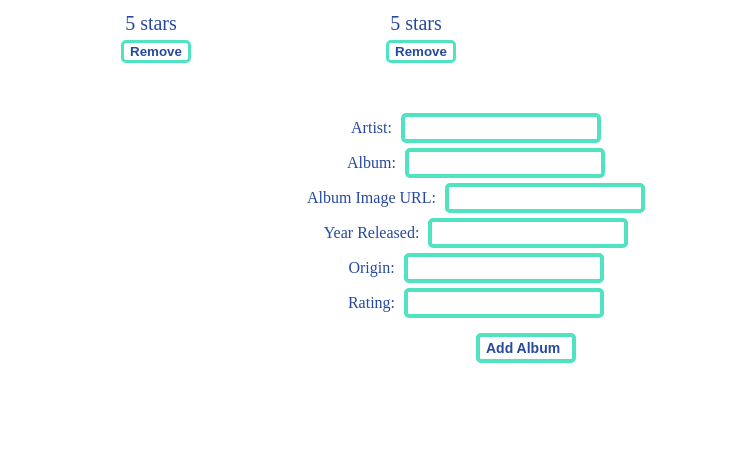
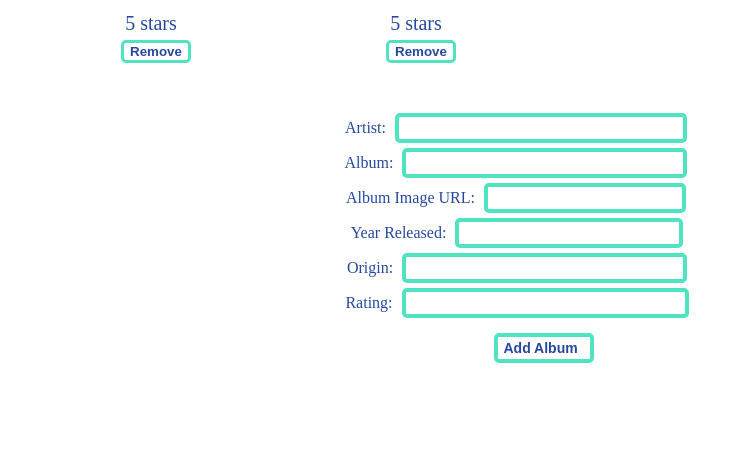
Before and after one commit to eburin2/wax-cathedral-vue, a website: page index.html in a window 1280 px wide. Shown: the part 6429-6892 px from the top of the page, without its empty margins (114-866 px from the left). Drawn offline with nearby package versions, Linux system fonts and the light colour scheme.

Commit message:
fix form fields

```diff
--- a/css/styles.css
+++ b/css/styles.css
@@ -20,6 +20,55 @@ form {
   justify-content: center;
   align-items: center;
 }
+
+#album {
+  width: 285px;
+}
+
+#albumLabel {
+  margin-left: 80px;
+}
+
+#url {
+  margin-left: 80px;
+}
+
+#img {
+  width: 202px;
+}
+
+#originLabel {
+  margin-left: 82px;
+}
+
+#origin {
+  width: 285px;
+}
+
+#ratingLabel {
+  margin-left: 82px;
+}
+
+#rating {
+  width: 287px;
+}
+
+#yearReleased {
+  margin-left: 82px;
+}
+
+#year {
+  width: 228px;
+}
+
+#artistLabel {
+  margin-left: 80px;
+}
+
+#artist {
+  width: 292px;
+}
+
 
 .nav {
   display: flex;
@@ -283,7 +332,7 @@ input {
     height: 30px;
     margin-bottom: 100px;
     margin-top: 10px;
-    margin-left: 100px;
+    margin-left: 135px;
     background-color: #fff;
   }
 
--- a/index.html
+++ b/index.html
@@ -54,27 +54,27 @@
         </div>
         <form v-on:submit.prevent="addNewAlbum" @submit.prevent="formSubmit">
           <div class="form">
-            <label for="artist">Artist:</label>
+            <label id="artistLabel" for="artist">Artist:</label>
             <input type="text" id="artist" @input="post.artist = $event.target.value"/>
           </div>
           <div class="form">
-            <label for="album">Album:</label>
+            <label id="albumLabel" for="album">Album:</label>
             <input type="text" id="album" v-model="post.album"/>
           </div>
           <div class="form">
-            <label for="img">Album Image URL:</label>
+            <label id="url" for="img">Album Image URL:</label>
             <input type="text" id="img" v-model="post.img"/>
           </div>
           <div class="form">
-            <label for="year">Year Released:</label>
+            <label id="yearReleased" for="year">Year Released:</label>
             <input type="text" id="year" v-model="post.year"/>
           </div>
           <div class="form">
-            <label for="origin">Origin:</label>
+            <label id="originLabel" for="origin">Origin:</label>
             <input type="text" id="origin" v-model="post.origin"/>
           </div>
           <div class="form">
-            <label for="rating">Rating:</label>
+            <label id="ratingLabel" for="rating">Rating:</label>
             <input type="text" id="rating" v-model="post.rating"/>
           </div>
           <input type="submit" id="addAlbum" value="Add Album"/>
@@ -489,7 +489,7 @@
             artist: this.post.artist,
             album: this.post.album,
             img: this.post.img,
-            record: this.post.record,
+            record: 'img/record.png',
             year: this.post.year,
             origin: this.post.origin,
             rating: this.post.rating
```
